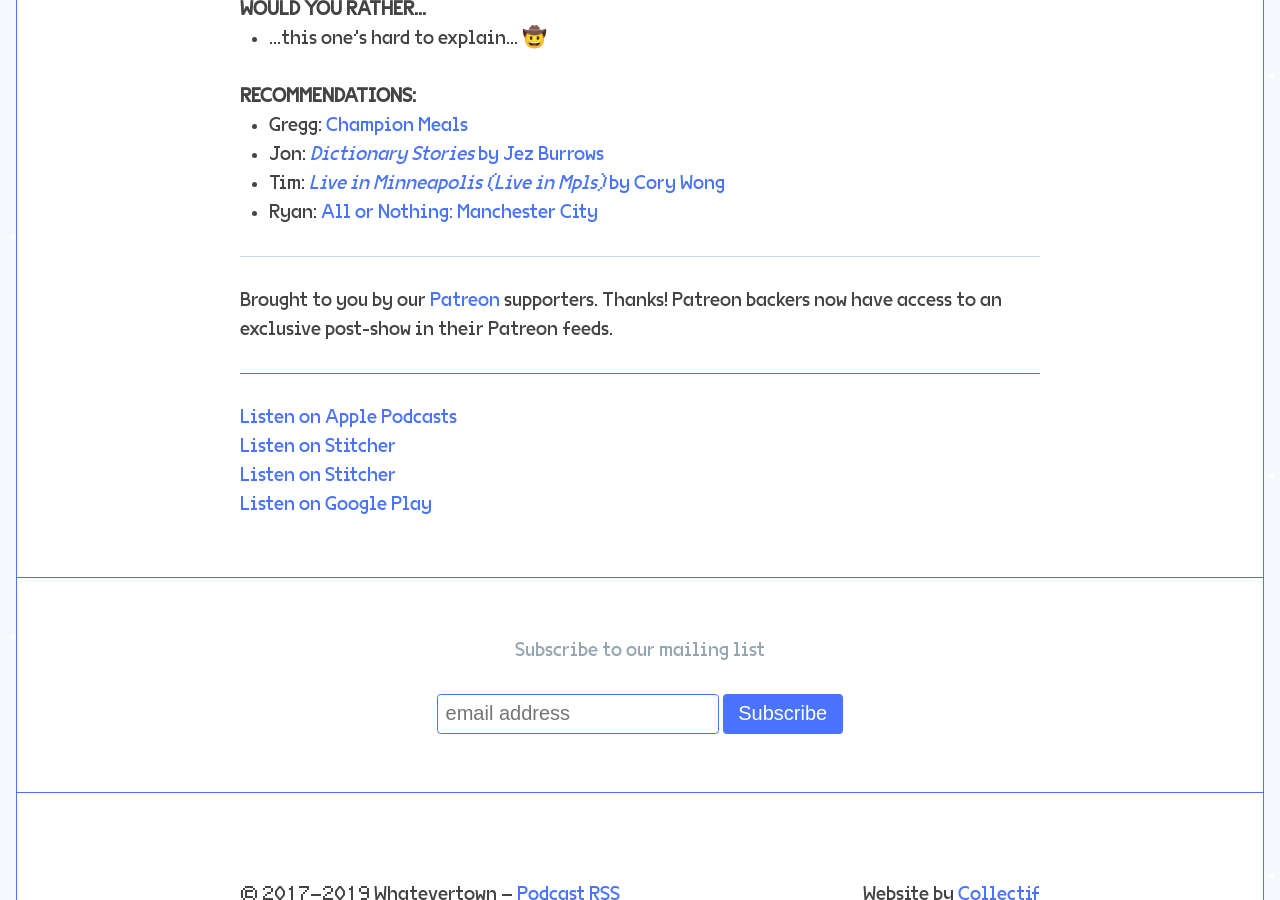
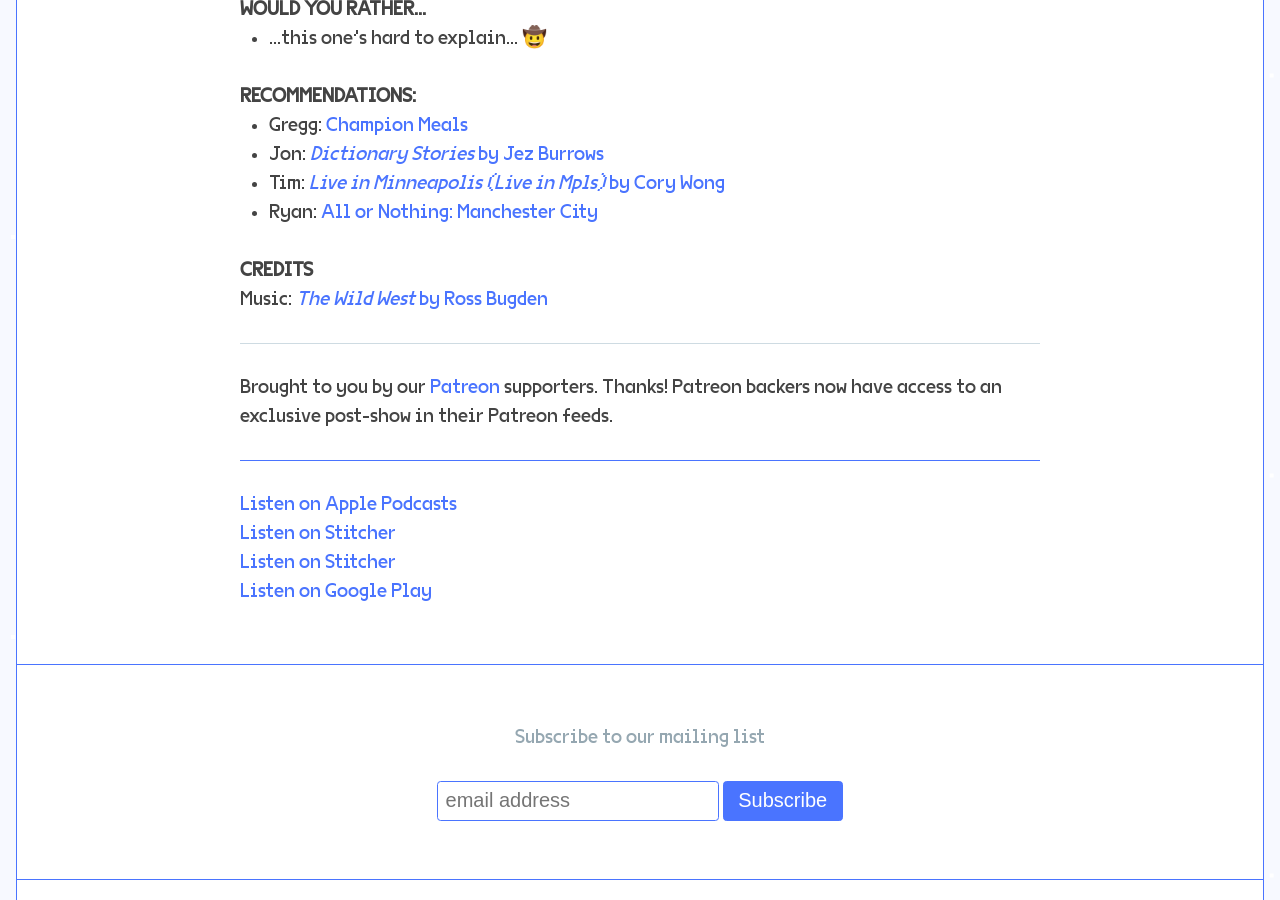
Before and after one commit to jondueck/whatevertown, a Jekyll site: the page built from _posts/2019-03-05-40.md, in a window 1280 px wide and 900 px high, scrolled down 548 px. Built offline with Jekyll 4.4.1, drawn with Linux system fonts in a browser that asks for light colours; some web fonts are replaced; comment, search, counter and statistics services are not loaded.

Commit message:
Updated 40

```diff
--- a/_posts/2019-03-05-40.md
+++ b/_posts/2019-03-05-40.md
@@ -37,6 +37,9 @@
 - Tim: [*Live in Minneapolis (Live in Mpls)* by Cory Wong](https://open.spotify.com/album/2INZtLGSIyPX9UWPLwARi4?si=4ECEKe85TEiocMZpwN0KZQ)
 - Ryan: [All or Nothing: Manchester City](https://www.youtube.com/watch?v=S6ds0rLzk9Q)
 
+### Credits
+Music: [*The Wild West* by Ross Bugden](https://www.youtube.com/watch?v=VDPMAuv-3nk)
+
 ---
 
 Brought to you by our [Patreon](https://www.patreon.com/whatevertown) supporters. Thanks! Patreon backers now have access to an exclusive post-show in their Patreon feeds.
```
